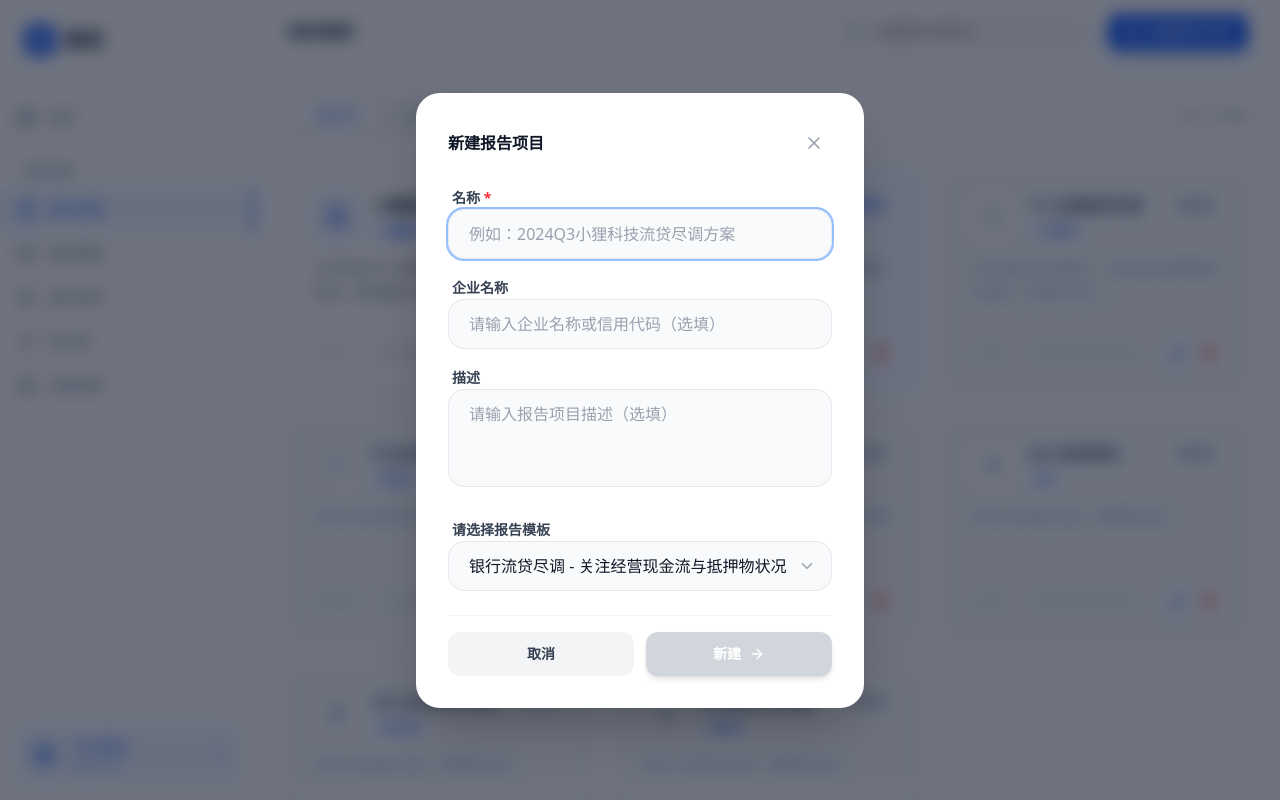
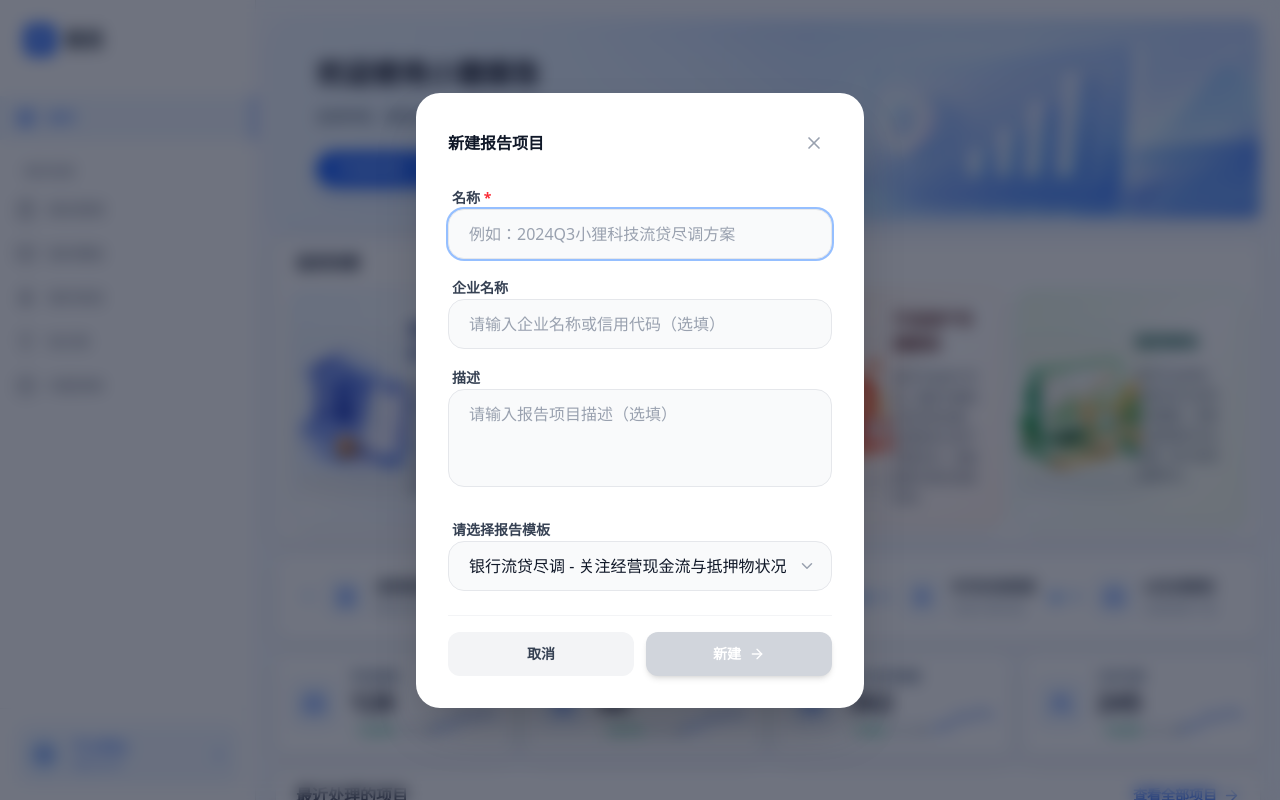
Before and after one commit to liukun011/PCxiaolibaogao, a React (Vite) app: page / in a window 1280 px wide. Both pictures are taken after a click on the button "开始新报告". Built offline with nearby package versions, Linux system fonts and the light colour scheme.

Commit message:
优化多页面界面样式与交互细节

```diff
--- a/src/App.tsx
+++ b/src/App.tsx
@@ -413,6 +413,77 @@ export default function App() {
     }, 6000);
   };
 
+  const handleDirectNewProject = (
+    projectName: string,
+    name: string,
+    template: string,
+    initialQs: any[],
+    targetType?: string,
+    targetCode?: string,
+    enableAI?: boolean,
+  ) => {
+    const hasCompanyName = Boolean(name.trim());
+    const shouldStartBackgroundAI = enableAI !== false && hasCompanyName;
+    const initRes = {
+      projectName,
+      companyName: name,
+      targetType: targetType || "company",
+      targetCode: targetCode || "",
+      isSkip: !shouldStartBackgroundAI,
+      isPending: shouldStartBackgroundAI,
+      template,
+      questions: initialQs,
+    };
+    setStandaloneShell(false);
+    setCurrentView("dashboard");
+    if (shouldStartBackgroundAI) {
+      handleStartBackgroundAI(initRes);
+    } else {
+      setIntelligenceResult(initRes);
+      setIsBackgroundAnalyzing(false);
+      setHasBackgroundResult(false);
+    }
+  };
+
+  const handleCreateProjectFromHome = (projectName: string, companyName: string, template: string) => {
+    const trimmedProjectName = projectName.trim();
+    const trimmedCompanyName = companyName.trim();
+
+    setProjects((previous) => [
+      {
+        id: Math.max(0, ...previous.map((project) => project.id)) + 1,
+        title: trimmedProjectName,
+        companyName: trimmedCompanyName || "未填写企业",
+        desc: trimmedCompanyName
+          ? `企业名称为“${trimmedCompanyName}”，已创建报告项目，待补充资料并生成报告。`
+          : "已创建报告项目，待补充企业信息、资料和问题清单后生成报告。",
+        createdBy: "当前用户",
+        createdAt: new Date().toLocaleString("zh-CN", {
+          year: "numeric",
+          month: "2-digit",
+          day: "2-digit",
+          hour: "2-digit",
+          minute: "2-digit",
+          second: "2-digit",
+          hour12: false,
+        }).replace(/\//g, "-"),
+        icon: ClipboardCheck,
+        reportGenerated: false,
+      },
+      ...previous,
+    ]);
+
+    handleDirectNewProject(
+      trimmedProjectName,
+      trimmedCompanyName,
+      template,
+      [...TEMPLATE_QUESTION_SETS[template]],
+      "company",
+      "",
+      true,
+    );
+  };
+
   const showSidebar = !standaloneShell && currentView !== "templateAgentGenerate";
 
   return (
@@ -524,11 +595,7 @@ export default function App() {
               setStandaloneShell(false);
               setCurrentView(target);
             }}
-            onNewProject={() => {
-              setStandaloneShell(false);
-              setProjectListCreateRequest((previous) => previous + 1);
-              setCurrentView("projectList");
-            }}
+            onCreateProject={handleCreateProjectFromHome}
             onOpenReport={openDashboardInNewTab}
           />
         )}
@@ -544,29 +611,7 @@ export default function App() {
               setIntelligenceInitialStep("input");
               setCurrentView("intelligence");
             }}
-            onDirectNew={(projectName, name, template, initialQs, targetType, targetCode, enableAI) => {
-              const hasCompanyName = Boolean(name.trim());
-              const shouldStartBackgroundAI = enableAI !== false && hasCompanyName;
-              const initRes = {
-                projectName: projectName,
-                companyName: name,
-                targetType: targetType || "company",
-                targetCode: targetCode || "",
-                isSkip: !shouldStartBackgroundAI,
-                isPending: shouldStartBackgroundAI,
-                template: template,
-                questions: initialQs
-              };
-              setStandaloneShell(false);
-              setCurrentView("dashboard");
-              if (shouldStartBackgroundAI) {
-                handleStartBackgroundAI(initRes);
-              } else {
-                setIntelligenceResult(initRes);
-                setIsBackgroundAnalyzing(false);
-                setHasBackgroundResult(false);
-              }
-            }}
+            onDirectNew={handleDirectNewProject}
           />
         )}
 
--- a/src/HomeView.tsx
+++ b/src/HomeView.tsx
@@ -2,6 +2,7 @@ import React, { useEffect, useMemo, useState } from "react";
 import {
   ArrowRight,
   BriefcaseBusiness,
+  ChevronDown,
   Clock,
   ClipboardCheck,
   FileText,
@@ -10,9 +11,12 @@ import {
   RefreshCw,
   User,
   Users,
+  X,
   type LucideIcon,
 } from "lucide-react";
+import { AnimatePresence, motion } from "motion/react";
 import type { QuestionCollection, TemplateItem } from "./shared/templateData";
+import { TEMPLATE_OPTIONS } from "./shared/templateData";
 import {
   getReportProjectStatus,
   type ReportProject,
@@ -31,7 +35,7 @@ type HomeViewProps = {
   templates: TemplateItem[];
   questionCollections: QuestionCollection[];
   onNavigate: (target: HomeNavigationTarget) => void;
-  onNewProject: () => void;
+  onCreateProject: (projectName: string, companyName: string, template: string) => void;
   onOpenReport: (report: ReportProject) => void;
 };
 
@@ -98,9 +102,14 @@ export const HomeView: React.FC<HomeViewProps> = ({
   templates,
   questionCollections,
   onNavigate,
-  onNewProject,
+  onCreateProject,
   onOpenReport,
 }) => {
+  const [showDirectNewModal, setShowDirectNewModal] = useState(false);
+  const [customProjectName, setCustomProjectName] = useState("");
+  const [newProjectName, setNewProjectName] = useState("");
+  const [newProjectDescription, setNewProjectDescription] = useState("");
+  const [selectedTemplate, setSelectedTemplate] = useState("bank");
   const [generatedReportIds, setGeneratedReportIds] = useState<string[]>(() => {
     try {
       return JSON.parse(window.localStorage.getItem("generatedReportIds") || "[]");
@@ -177,6 +186,20 @@ export const HomeView: React.FC<HomeViewProps> = ({
     });
   };
 
+  const handleCreateProject = () => {
+    const trimmedProjectName = customProjectName.trim();
+    if (!trimmedProjectName) {
+      return;
+    }
+
+    onCreateProject(trimmedProjectName, newProjectName.trim(), selectedTemplate);
+    setShowDirectNewModal(false);
+    setCustomProjectName("");
+    setNewProjectName("");
+    setNewProjectDescription("");
+    setSelectedTemplate("bank");
+  };
+
   return (
     <div className="h-full min-h-0 overflow-y-auto bg-[#f6f9ff] p-3 text-slate-900 sm:p-4 xl:p-5">
       <div className="flex min-h-full w-full flex-col gap-3">
@@ -193,7 +216,7 @@ export const HomeView: React.FC<HomeViewProps> = ({
             <p className="mt-4 text-sm font-medium text-slate-700">选择样例、整理资料，一键生成尽调报告</p>
             <button
               type="button"
-              onClick={onNewProject}
+              onClick={() => setShowDirectNewModal(true)}
               className="mt-5 inline-flex h-9 items-center gap-3 rounded-full bg-blue-600 px-5 text-sm font-medium text-white shadow-[0_10px_18px_rgba(37,99,235,0.18)] transition hover:bg-blue-700 sm:mt-6 xl:mt-6"
             >
               开始新报告
@@ -263,6 +286,121 @@ export const HomeView: React.FC<HomeViewProps> = ({
         </section>
 
       </div>
+
+      <AnimatePresence>
+        {showDirectNewModal && (
+          <div className="fixed inset-0 z-[100] flex items-center justify-center p-4">
+            <motion.div
+              initial={{ opacity: 0 }}
+              animate={{ opacity: 1 }}
+              exit={{ opacity: 0 }}
+              onClick={() => setShowDirectNewModal(false)}
+              className="absolute inset-0 bg-slate-900/60 backdrop-blur-sm"
+            />
+            <motion.div
+              initial={{ opacity: 0, scale: 0.9, y: 20 }}
+              animate={{ opacity: 1, scale: 1, y: 0 }}
+              exit={{ opacity: 0, scale: 0.9, y: 20 }}
+              className="relative w-full max-w-md overflow-hidden rounded-3xl bg-white shadow-2xl"
+            >
+              <div className="space-y-6 p-8">
+                <div className="flex items-center justify-between">
+                  <h3 className="text-base font-bold text-gray-900">新建报告项目</h3>
+                  <button
+                    type="button"
+                    onClick={() => setShowDirectNewModal(false)}
+                    className="rounded-full p-2 transition-colors hover:bg-gray-100"
+                  >
+                    <X size={20} className="text-gray-400" />
+                  </button>
+                </div>
+
+                <motion.div
+                  initial={{ opacity: 0, x: -20 }}
+                  animate={{ opacity: 1, x: 0 }}
+                  exit={{ opacity: 0, x: -20 }}
+                  transition={{ duration: 0.2 }}
+                  className="space-y-6"
+                >
+                  <div className="space-y-4">
+                    <div className="space-y-2">
+                      <label className="ml-1 text-sm font-bold text-gray-700">
+                        名称 <span className="text-red-500">*</span>
+                      </label>
+                      <input
+                        type="text"
+                        autoFocus
+                        value={customProjectName}
+                        onChange={(event) => setCustomProjectName(event.target.value)}
+                        placeholder="例如：2024Q3小狸科技流贷尽调方案"
+                        className="w-full rounded-2xl border border-gray-200 bg-gray-50 px-5 py-3 font-medium text-gray-900 placeholder:text-gray-400 transition-all focus:outline-none focus:ring-2 focus:ring-blue-500/50"
+                      />
+                    </div>
+                    <div className="space-y-2">
+                      <label className="ml-1 text-sm font-bold text-gray-700">企业名称</label>
+                      <input
+                        type="text"
+                        value={newProjectName}
+                        onChange={(event) => setNewProjectName(event.target.value)}
+                        placeholder="请输入企业名称或信用代码（选填）"
+                        className="w-full rounded-2xl border border-gray-200 bg-gray-50 px-5 py-3 font-medium text-gray-900 placeholder:text-gray-400 transition-all focus:outline-none focus:ring-2 focus:ring-blue-500/50"
+                      />
+                    </div>
+                    <div className="space-y-2">
+                      <label className="ml-1 text-sm font-bold text-gray-700">描述</label>
+                      <textarea
+                        value={newProjectDescription}
+                        onChange={(event) => setNewProjectDescription(event.target.value)}
+                        placeholder="请输入报告项目描述（选填）"
+                        rows={3}
+                        className="w-full resize-none rounded-2xl border border-gray-200 bg-gray-50 px-5 py-3 font-medium leading-6 text-gray-900 placeholder:text-gray-400 transition-all focus:outline-none focus:ring-2 focus:ring-blue-500/50"
+                      />
+                    </div>
+                  </div>
+
+                  <div className="space-y-2">
+                    <label className="ml-1 text-sm font-bold text-gray-700">请选择报告模板</label>
+                    <div className="relative">
+                      <select
+                        value={selectedTemplate}
+                        onChange={(event) => setSelectedTemplate(event.target.value)}
+                        className="w-full cursor-pointer appearance-none rounded-2xl border border-gray-200 bg-gray-50 px-5 py-3 pr-10 font-medium text-gray-900 transition-all focus:outline-none focus:ring-2 focus:ring-blue-500/50"
+                      >
+                        {TEMPLATE_OPTIONS.map((template) => (
+                          <option key={template.id} value={template.id}>
+                            {template.title} - {template.desc}
+                          </option>
+                        ))}
+                      </select>
+                      <div className="pointer-events-none absolute inset-y-0 right-4 flex items-center text-gray-400">
+                        <ChevronDown size={18} />
+                      </div>
+                    </div>
+                  </div>
+
+                  <div className="flex gap-3 border-t border-gray-100 pt-4">
+                    <button
+                      type="button"
+                      onClick={() => setShowDirectNewModal(false)}
+                      className="flex-1 rounded-xl bg-gray-100 py-3 text-sm font-bold text-gray-700 transition-all hover:bg-gray-200"
+                    >
+                      取消
+                    </button>
+                    <button
+                      type="button"
+                      onClick={handleCreateProject}
+                      disabled={!customProjectName.trim()}
+                      className="flex flex-1 items-center justify-center gap-2 rounded-xl bg-blue-600 py-3 text-sm font-bold text-white shadow-md transition-all hover:bg-blue-700 disabled:cursor-not-allowed disabled:bg-gray-300"
+                    >
+                      新建 <ArrowRight size={16} />
+                    </button>
+                  </div>
+                </motion.div>
+              </div>
+            </motion.div>
+          </div>
+        )}
+      </AnimatePresence>
     </div>
   );
 };
--- a/src/KnowledgeBaseView.tsx
+++ b/src/KnowledgeBaseView.tsx
@@ -7,12 +7,12 @@ type KnowledgeBaseViewProps = {
 
 export const KnowledgeBaseView: React.FC<KnowledgeBaseViewProps> = () => {
   return (
-    <div className="flex flex-col flex-1 bg-white p-8">
-      <div className="flex items-center gap-4 text-gray-800">
-        <BookOpen size={24} />
-        <h1 className="text-xl font-bold">知识库</h1>
+    <div className="flex flex-col flex-1 bg-white px-8 py-6">
+      <div className="flex items-center gap-3 text-slate-900">
+        <BookOpen size={24} className="text-slate-700" />
+        <h1 className="text-xl font-bold leading-7 tracking-normal text-slate-900">知识库</h1>
       </div>
-      <p className="mt-4 text-gray-600">这里将汇集公司内部的知识文档、操作指南和行业洞察。</p>
+      <p className="mt-2 text-sm font-medium text-slate-500">这里将汇集公司内部的知识文档、操作指南和行业洞察。</p>
       {/* Add categories, search, article list here */}
     </div>
   );
--- a/src/components/DocumentClassificationSection.tsx
+++ b/src/components/DocumentClassificationSection.tsx
@@ -1732,29 +1732,14 @@ export const DocumentClassificationSection = ({
                       </button>
 
                       <div
-                        className={`absolute right-0 top-[calc(100%+8px)] z-20 w-72 rounded-xl border border-gray-200 bg-white p-3 text-left shadow-xl transition-all ${
+                        className={`absolute bottom-[calc(100%+8px)] left-1/2 z-20 -translate-x-1/2 whitespace-nowrap rounded-md bg-gray-700 px-2.5 py-1.5 text-[11px] font-medium text-white shadow-md transition-all ${
                           showParseFailuresPopover
-                            ? 'visible pointer-events-auto opacity-100'
+                            ? 'visible pointer-events-none opacity-100'
                             : 'invisible pointer-events-none opacity-0'
                         }`}
                       >
-                        <div className="absolute -top-2 right-6 h-4 w-4 rotate-45 border-l border-t border-gray-200 bg-white" />
-                        <div className="text-[11px] font-bold text-gray-800">
-                          {failedFiles.length > 0 ? `解析失败文件 (${failedFiles.length})` : '暂无解析失败文件'}
-                        </div>
-                        {failedFiles.length > 0 ? (
-                          <div className="mt-2 max-h-56 space-y-2 overflow-y-auto pr-1">
-                            {failedFiles.map((file) => (
-                              <div key={file.id} className="rounded-lg bg-red-50/80 px-2.5 py-2">
-                                <div className="truncate text-[11px] font-medium text-gray-800">{file.title}</div>
-                              </div>
-                            ))}
-                          </div>
-                        ) : (
-                          <div className="mt-2 text-[10px] leading-5 text-gray-500">
-                            当前资料解析正常，如后续出现失败文件，会在这里统一提示。
-                          </div>
-                        )}
+                        重新解析项目下所有失败文件
+                        <div className="absolute left-1/2 top-full h-2 w-2 -translate-x-1/2 -translate-y-1/2 rotate-45 bg-gray-700" />
                       </div>
                     </div>
                   )}
--- a/src/views/projects/ProjectListView.tsx
+++ b/src/views/projects/ProjectListView.tsx
@@ -248,23 +248,23 @@ export const ProjectListView = ({
   return (
     <div className="flex-1 flex flex-col bg-white">
       {/* Header */}
-      <header className="h-16 px-8 flex items-center justify-between border-b border-gray-100 shrink-0">
-        <h1 className="text-base font-bold text-gray-800">报告管理</h1>
-        <div className="flex items-center gap-4">
+      <header className="flex shrink-0 items-center justify-between px-8 pb-4 pt-8">
+        <h1 className="text-xl font-bold leading-7 tracking-normal text-slate-900">报告管理</h1>
+        <div className="flex items-center gap-3">
           <div className="relative">
-            <Search className="absolute left-3 top-1/2 -translate-y-1/2 text-gray-400" size={16} />
             <input
               type="text"
               placeholder="请搜索尽调项目"
-              className="pl-10 pr-4 py-2 bg-gray-50 border border-gray-200 rounded-full text-sm w-64 focus:outline-none focus:ring-2 focus:ring-blue-500/20"
+              className="h-10 w-72 rounded-xl border border-gray-200 bg-white py-2 pl-4 pr-10 text-sm font-medium text-gray-700 shadow-sm outline-none transition placeholder:text-gray-400 focus:border-blue-500 focus:ring-2 focus:ring-blue-500/20"
             />
+            <Search className="absolute right-3.5 top-1/2 -translate-y-1/2 text-gray-400" size={16} />
           </div>
           <div className="relative">
             <button
               onClick={() => {
                 setShowDirectNewModal(true);
               }}
-              className="flex items-center gap-2 px-4 py-2 bg-blue-600 text-white rounded-lg text-sm font-medium hover:bg-blue-700 transition-colors shadow-lg shadow-blue-200"
+              className="inline-flex h-10 items-center justify-center gap-2 rounded-xl bg-blue-600 px-5 text-sm font-semibold text-white shadow-sm shadow-blue-200 transition-colors hover:bg-blue-700"
             >
               <PlusCircle size={16} />
               <span>新建报告项目</span>
@@ -459,7 +459,7 @@ export const ProjectListView = ({
         )}
       </AnimatePresence>
 
-      <div className="p-8 space-y-8">
+      <div className="space-y-8 px-8 pb-8 pt-4">
         {/* Tabs */}
         <div className="flex items-center justify-between">
           <div className="flex items-center p-1 bg-gray-100 rounded-lg w-fit">
--- a/src/views/questionLists/QuestionListView.tsx
+++ b/src/views/questionLists/QuestionListView.tsx
@@ -213,8 +213,8 @@ export const QuestionListView = ({
       <header className="sticky top-0 z-10 border-b border-gray-200 bg-white/95 px-8 py-4 backdrop-blur">
         <div className="flex items-center justify-between gap-4">
           <div>
-            <h1 className="text-base font-bold text-gray-800">问题清单</h1>
-            <p className="mt-1 text-sm text-gray-500">集中管理问题集合，并维护集合内的问题。</p>
+            <h1 className="text-xl font-bold leading-7 tracking-normal text-slate-900">问题清单</h1>
+            <p className="mt-1 text-sm font-medium text-slate-500">集中管理问题集合，并维护集合内的问题。</p>
           </div>
         </div>
       </header>
--- a/src/views/recordings/RecordingsView.tsx
+++ b/src/views/recordings/RecordingsView.tsx
@@ -474,22 +474,22 @@ export const RecordingsView: React.FC<RecordingsViewProps> = () => {
 
   return (
     <div className="flex h-full min-h-0 flex-col overflow-hidden bg-slate-50">
-      <header className="flex h-16 shrink-0 items-center justify-between border-b border-slate-200 bg-white px-8">
+      <header className="flex shrink-0 items-center justify-between border-b border-slate-200 bg-white px-8 pb-4 pt-8">
         <div className="text-sm text-slate-500">
           我的资源 <span className="mx-2 text-slate-300">/</span>
           <span className="font-medium text-slate-800">我的录音</span>
         </div>
-        <div className="flex items-center gap-4">
-          <label className="flex h-9 w-72 items-center rounded-full border border-slate-200 bg-white px-4 text-slate-400 shadow-sm">
+        <div className="flex items-center gap-3">
+          <label className="flex h-10 w-72 items-center rounded-xl border border-slate-200 bg-white px-4 text-slate-400 shadow-sm transition focus-within:border-blue-500 focus-within:ring-2 focus-within:ring-blue-500/20">
             <input
               value={keyword}
               onChange={(event) => setKeyword(event.target.value)}
               placeholder="输入搜索关键字"
-              className="min-w-0 flex-1 bg-transparent text-sm text-slate-700 outline-none placeholder:text-slate-400"
+              className="min-w-0 flex-1 bg-transparent text-sm font-medium text-slate-700 outline-none placeholder:text-slate-400"
             />
-            <Search size={17} />
+            <Search size={16} />
           </label>
-          <button className="inline-flex h-9 items-center gap-2 rounded-full bg-blue-600 px-5 text-sm font-semibold text-white shadow-sm shadow-blue-200 transition-colors hover:bg-blue-700">
+          <button className="inline-flex h-10 items-center justify-center gap-2 rounded-xl bg-blue-600 px-5 text-sm font-semibold text-white shadow-sm shadow-blue-200 transition-colors hover:bg-blue-700">
             <Plus size={16} />
             上传录音
           </button>
```
Also changed, not shown: src/views/templates/TemplatesView.tsx (+6 -6 lines).
